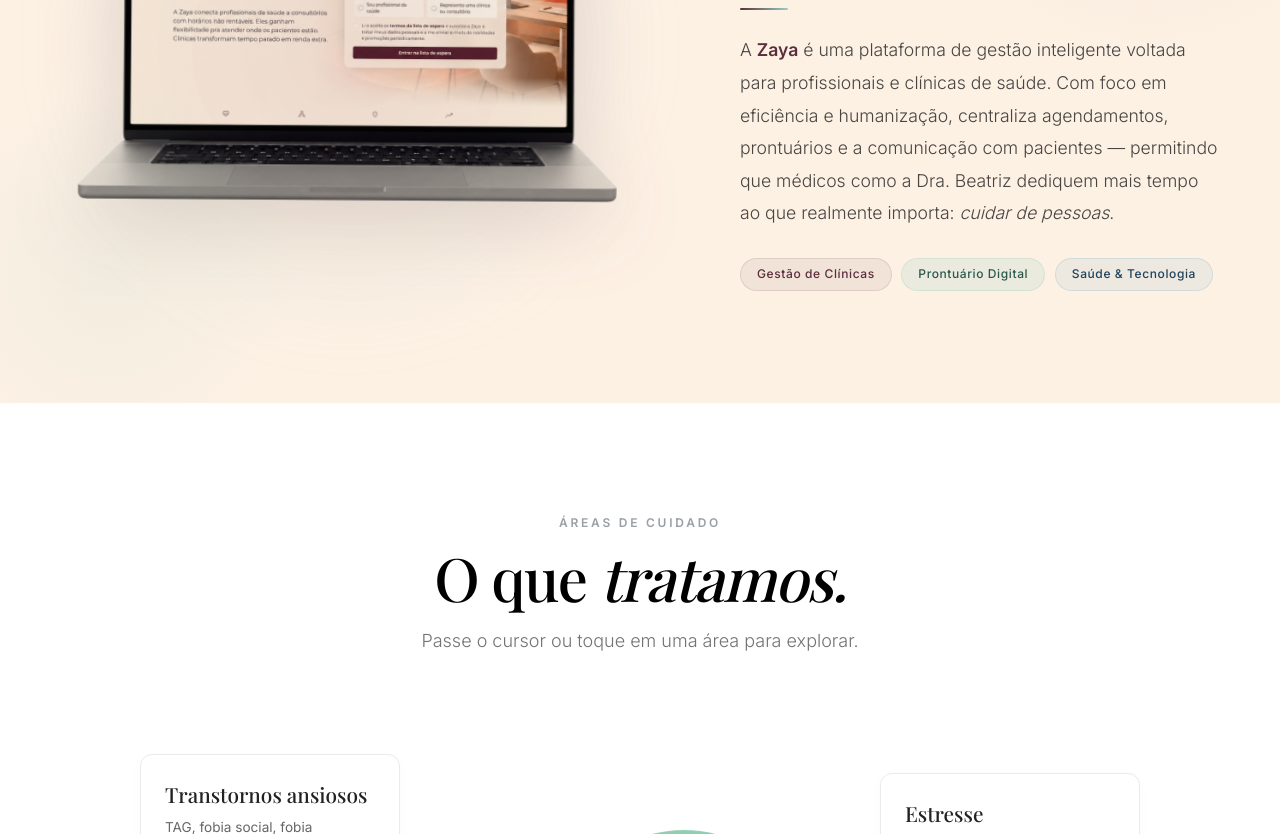
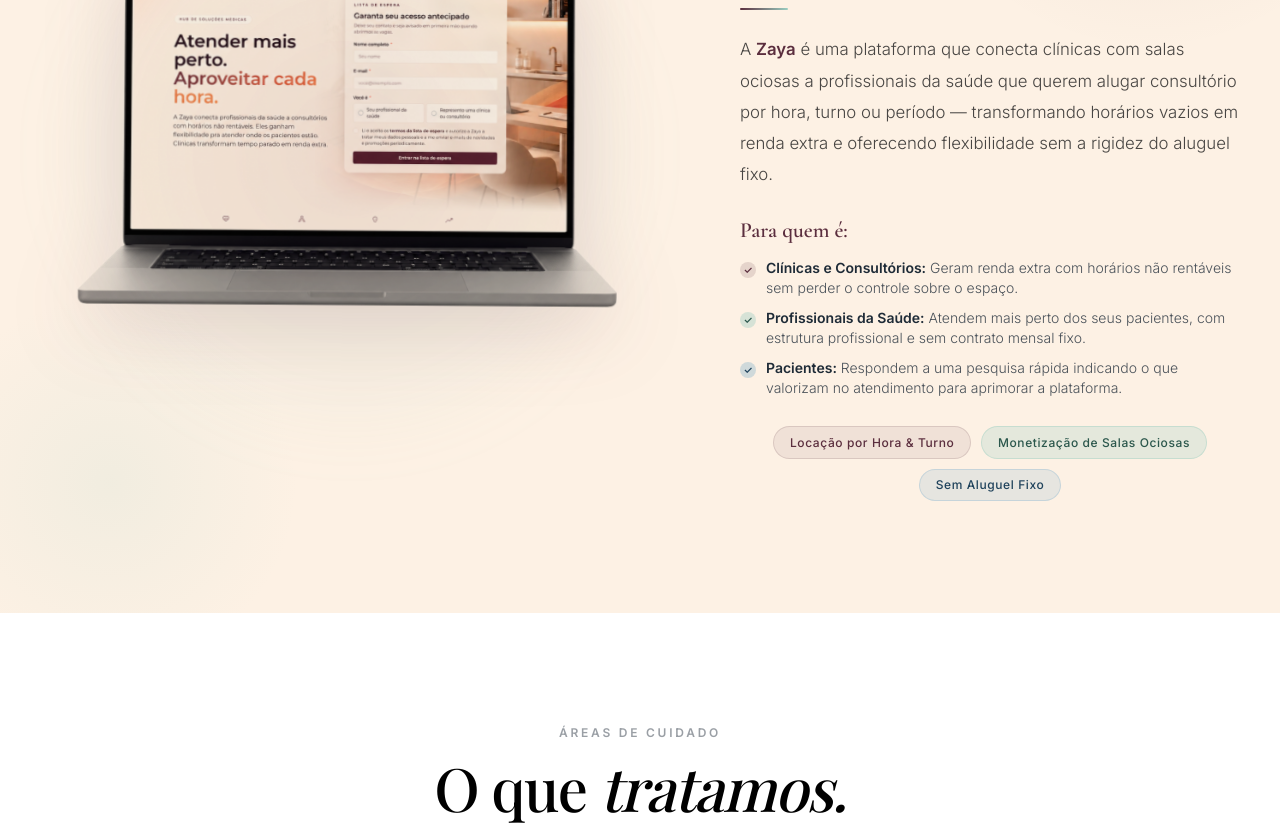
Before and after one commit to carlososf/beatriz-cully, a website: page index.html in a window 1280 px wide. Shown: the part 3080-3914 px from the top of the page. Drawn offline with nearby package versions, Linux system fonts and the light colour scheme; a script that the page names is missing.

Commit message:
Update Zaya section description, add Para quem e list, and update chips to match new positioning

```diff
--- a/index.html
+++ b/index.html
@@ -1052,25 +1052,38 @@
 
             <!-- Descrição -->
             <p
-              style="font-family:'Inter',sans-serif;font-size:clamp(0.95rem,1.5vw,1.1rem);font-weight:300;line-height:1.85;color:#1A1A1Acc;max-width:480px;">
-              A <strong style="font-weight:600;color:#5b2e3e;">Zaya</strong> é uma plataforma de gestão inteligente
-              voltada para profissionais e clínicas de saúde. Com foco em eficiência e humanização, centraliza
-              agendamentos, prontuários e a comunicação com pacientes — permitindo que médicos como a Dra. Beatriz
-              dediquem mais tempo ao que realmente importa: <em>cuidar de pessoas</em>.
+              style="font-family:'Inter',sans-serif;font-size:clamp(0.95rem,1.5vw,1.05rem);font-weight:300;line-height:1.85;color:#1A1A1Acc;max-width:540px;">
+              A <strong style="font-weight:600;color:#5b2e3e;">Zaya</strong> é uma plataforma que conecta clínicas com salas ociosas a profissionais da saúde que querem alugar consultório por hora, turno ou período — transformando horários vazios em renda extra e oferecendo flexibilidade sem a rigidez do aluguel fixo.
             </p>
 
-            <!-- Chips de destaque -->
+            <!-- Bloco Para quem é -->
+            <div class="mt-6 text-left w-full max-w-xl">
+              <h4 style="font-family:'Cormorant Garamond',serif;font-size:1.35rem;font-weight:600;color:#5b2e3e;" class="mb-3">Para quem é:</h4>
+              <ul class="space-y-2.5 text-xs sm:text-sm font-light text-ink/80 leading-relaxed">
+                <li class="flex items-start gap-2.5">
+                  <span class="mt-1 flex h-4 w-4 flex-shrink-0 items-center justify-center rounded-full bg-[#5b2e3e]/15 text-[#5b2e3e] text-[10px] font-bold">✓</span>
+                  <span><strong class="font-semibold text-ink">Clínicas e Consultórios:</strong> Geram renda extra com horários não rentáveis sem perder o controle sobre o espaço.</span>
+                </li>
+                <li class="flex items-start gap-2.5">
+                  <span class="mt-1 flex h-4 w-4 flex-shrink-0 items-center justify-center rounded-full bg-[#9BCEC1]/40 text-[#2B574C] text-[10px] font-bold">✓</span>
+                  <span><strong class="font-semibold text-ink">Profissionais da Saúde:</strong> Atendem mais perto dos seus pacientes, com estrutura profissional e sem contrato mensal fixo.</span>
+                </li>
+                <li class="flex items-start gap-2.5">
+                  <span class="mt-1 flex h-4 w-4 flex-shrink-0 items-center justify-center rounded-full bg-[#67A2C5]/30 text-[#1F425B] text-[10px] font-bold">✓</span>
+                  <span><strong class="font-semibold text-ink">Pacientes:</strong> Respondem a uma pesquisa rápida indicando o que valorizam no atendimento para aprimorar a plataforma.</span>
+                </li>
+              </ul>
+            </div>
+
+            <!-- Chips de destaque atualizados -->
             <div style="margin-top:1.75rem;display:flex;flex-wrap:wrap;gap:0.6rem;justify-content:center;"
               class="lg:justify-start">
               <span
-                style="padding:0.4rem 1rem;border-radius:999px;background:rgba(91,46,62,0.07);color:#5b2e3e;font-size:0.75rem;font-weight:500;letter-spacing:0.05em;border:1px solid rgba(91,46,62,0.12);">Gestão
-                de Clínicas</span>
+                style="padding:0.4rem 1rem;border-radius:999px;background:rgba(91,46,62,0.08);color:#5b2e3e;font-size:0.75rem;font-weight:500;letter-spacing:0.05em;border:1px solid rgba(91,46,62,0.15);">Locação por Hora &amp; Turno</span>
               <span
-                style="padding:0.4rem 1rem;border-radius:999px;background:rgba(155,206,193,0.18);color:#2B574C;font-size:0.75rem;font-weight:500;letter-spacing:0.05em;border:1px solid rgba(155,206,193,0.3);">Prontuário
-                Digital</span>
+                style="padding:0.4rem 1rem;border-radius:999px;background:rgba(155,206,193,0.25);color:#2B574C;font-size:0.75rem;font-weight:500;letter-spacing:0.05em;border:1px solid rgba(155,206,193,0.4);">Monetização de Salas Ociosas</span>
               <span
-                style="padding:0.4rem 1rem;border-radius:999px;background:rgba(103,162,197,0.1);color:#1F425B;font-size:0.75rem;font-weight:500;letter-spacing:0.05em;border:1px solid rgba(103,162,197,0.2);">Saúde
-                &amp; Tecnologia</span>
+                style="padding:0.4rem 1rem;border-radius:999px;background:rgba(103,162,197,0.15);color:#1F425B;font-size:0.75rem;font-weight:500;letter-spacing:0.05em;border:1px solid rgba(103,162,197,0.25);">Sem Aluguel Fixo</span>
             </div>
 
           </div>
```
